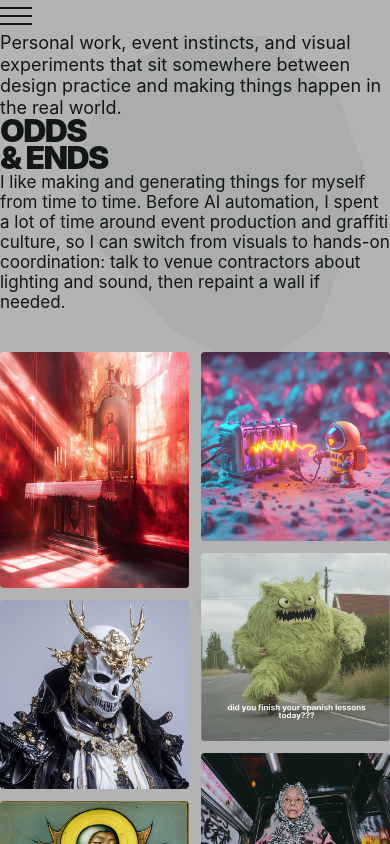
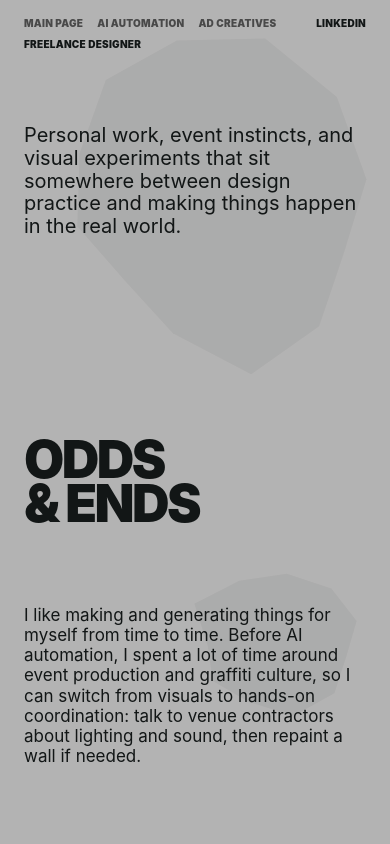
Before and after one commit to birukovhse/iurii-portfolio, a React (Vite) app: page /design-events in a window 390 px wide. Shown: the top 844 px of the page. Built offline with nearby package versions, Linux system fonts and the light colour scheme.

Commit message:
delete mobile version

```diff
--- a/src/components/Footer.tsx
+++ b/src/components/Footer.tsx
@@ -1,7 +1,10 @@
 export default function Footer() {
   return (
-    <footer className="w-full flex flex-col md:flex-row md:flex-wrap md:items-baseline justify-between gap-y-3 md:gap-y-2 px-4 py-6 md:px-6 md:pb-4 md:py-0 uppercase font-black text-[14px] md:text-[clamp(10px,1.51vw,29px)] tracking-wide text-brand-black overflow-hidden">
-      <div className="flex flex-col md:flex-row md:items-baseline gap-y-1 md:gap-y-0 md:gap-x-[clamp(12px,4vw,80px)] min-w-0">
+    <footer
+      className="w-full flex items-baseline justify-between uppercase font-black text-[clamp(10px,1.51vw,29px)] tracking-wide text-brand-black overflow-hidden"
+      style={{ padding: '0 24px 16px' }}
+    >
+      <div className="flex items-baseline gap-[clamp(12px,4vw,80px)] min-w-0">
         <a href="mailto:birukovhse@gmail.com" className="hover:opacity-70 transition-opacity shrink-0">
           birukovhse@gmail.com
         </a>
@@ -17,7 +20,7 @@ export default function Footer() {
           +31647021279
         </a>
       </div>
-      <span className="shrink-0 md:ml-[clamp(12px,1.5vw,40px)]">Randstad Netherlands</span>
+      <span className="shrink-0" style={{ marginLeft: 'clamp(12px, 2vw, 40px)' }}>Randstad Netherlands</span>
     </footer>
   );
 }
--- a/src/components/ProjectSection.tsx
+++ b/src/components/ProjectSection.tsx
@@ -25,9 +25,9 @@ export default function ProjectSection({
   invert = false,
 }: ProjectSectionProps) {
   return (
-    <section className="relative z-10 px-6 pt-20 pb-24 md:pt-0 md:pb-[200px] first:pt-0">
+    <section className="relative z-10" style={{ padding: '0 24px 200px' }}>
       {!hideTitle && (
-        <h2 className="font-black uppercase leading-[0.84] tracking-[-0.05em] text-[clamp(32px,8vw,140px)] md:text-[clamp(52px,7.5vw,140px)] text-brand-black">
+        <h2 className="font-black uppercase leading-[0.84] tracking-[-0.05em] text-[clamp(52px,7.5vw,140px)] text-brand-black">
           {title}
           {titleAccent && (
             <>
@@ -39,11 +39,12 @@ export default function ProjectSection({
       )}
 
       <div
-        className={`w-full grid gap-x-[clamp(48px,5vw,100px)] gap-y-10 md:gap-y-20 lg:items-start mt-10 md:mt-20 ${
+        className={`w-full grid gap-x-[clamp(48px,5vw,100px)] lg:items-start ${
           invert
             ? 'lg:grid-cols-[minmax(340px,1.1fr)_minmax(260px,0.72fr)]'
             : 'lg:grid-cols-[minmax(260px,0.72fr)_minmax(340px,1.1fr)]'
         }`}
+        style={{ marginTop: 80, rowGap: 80 }}
       >
         <div className={`min-w-0 ${invert ? 'lg:order-2' : ''}`}>
           {description && (
--- a/src/components/SubpageNav.tsx
+++ b/src/components/SubpageNav.tsx
@@ -1,4 +1,3 @@
-import { useState } from 'react';
 import { Link, useLocation } from 'react-router-dom';
 
 interface SubpageNavProps {
@@ -14,38 +13,12 @@ const navLinks = [
 
 const LINKEDIN_URL = 'https://www.linkedin.com/in/iurii-biriukov-756447208/';
 
-function BurgerIcon({ open }: { open: boolean }) {
-  return (
-    <div className="flex flex-col justify-center gap-1.5 w-8 h-8">
-      <span
-        className={`block h-0.5 w-full bg-brand-black transition-all ${open ? 'rotate-45 translate-y-2' : ''}`}
-      />
-      <span className={`block h-0.5 w-full bg-brand-black transition-all ${open ? 'opacity-0' : ''}`} />
-      <span
-        className={`block h-0.5 w-full bg-brand-black transition-all ${open ? '-rotate-45 -translate-y-2' : ''}`}
-      />
-    </div>
-  );
-}
-
 export default function SubpageNav({ note }: SubpageNavProps) {
   const { pathname } = useLocation();
-  const [menuOpen, setMenuOpen] = useState(false);
 
   return (
-    <header className={`relative z-20 ${note ? 'pb-20 md:pb-[200px]' : ''}`}>
-      <nav className="flex items-center justify-between px-4 py-4 md:px-6 md:py-3 md:pt-4 md:pb-[12px]">
-        <button
-          type="button"
-          onClick={() => setMenuOpen((o) => !o)}
-          className="md:hidden p-2 -m-2 touch-manipulation"
-          aria-label={menuOpen ? 'Close menu' : 'Open menu'}
-          aria-expanded={menuOpen}
-        >
-          <BurgerIcon open={menuOpen} />
-        </button>
-
-        <div className="hidden md:flex md:items-baseline md:justify-between md:flex-1 md:min-w-0">
+    <header className="relative z-10" style={{ paddingBottom: note ? 200 : 0 }}>
+      <nav className="flex items-baseline justify-between font-black uppercase text-[clamp(10px,1.51vw,29px)] tracking-wide" style={{ padding: '16px 24px 12px' }}>
         <div className="flex flex-wrap items-baseline gap-x-[clamp(14px,3.6vw,68px)] gap-y-[clamp(6px,0.6vw,12px)] min-w-0">
           {navLinks.map((link) => {
             const active = link.to === pathname;
@@ -53,7 +26,7 @@ export default function SubpageNav({ note }: SubpageNavProps) {
               <Link
                 key={link.to}
                 to={link.to}
-                  className={`shrink-0 transition-opacity hover:opacity-60 font-black uppercase text-[clamp(10px,1.51vw,29px)] tracking-wide ${
+                className={`shrink-0 transition-opacity hover:opacity-60 ${
                   active ? 'text-brand-black' : 'text-brand-gray'
                 }`}
               >
@@ -62,56 +35,21 @@ export default function SubpageNav({ note }: SubpageNavProps) {
             );
           })}
         </div>
+
         <a
           href={LINKEDIN_URL}
           target="_blank"
           rel="noopener noreferrer"
-            className="shrink-0 text-brand-black transition-opacity hover:opacity-60 font-black uppercase text-[clamp(10px,1.51vw,29px)] tracking-wide"
+          className="shrink-0 text-brand-black transition-opacity hover:opacity-60"
           style={{ marginLeft: 'clamp(12px, 2vw, 40px)' }}
         >
           LinkedIn
         </a>
-        </div>
-
-        {menuOpen && (
-          <div
-            className="fixed inset-0 z-50 bg-brand-bg md:hidden pt-20 px-6 pb-8"
-            role="dialog"
-            aria-label="Navigation menu"
-          >
-            <div className="flex flex-col gap-6">
-              {navLinks.map((link) => {
-                const active = link.to === pathname;
-                return (
-                  <Link
-                    key={link.to}
-                    to={link.to}
-                    onClick={() => setMenuOpen(false)}
-                    className={`font-black uppercase text-[24px] tracking-wide transition-opacity ${
-                      active ? 'text-brand-black' : 'text-brand-gray'
-                    }`}
-                  >
-                    {link.label}
-                  </Link>
-                );
-              })}
-              <a
-                href={LINKEDIN_URL}
-                target="_blank"
-                rel="noopener noreferrer"
-                onClick={() => setMenuOpen(false)}
-                className="font-black uppercase text-[24px] tracking-wide text-brand-black"
-              >
-                LinkedIn
-              </a>
-            </div>
-          </div>
-        )}
       </nav>
 
       {note && (
-        <div className="pt-8 px-4 md:pt-[60px] md:px-6">
-          <p className="max-w-[680px] text-[18px] md:text-[clamp(20px,2vw,36px)] leading-[1.2] md:leading-[1.14] text-brand-black">
+        <div style={{ padding: '60px 24px 0' }}>
+          <p className="max-w-[680px] text-[clamp(20px,2vw,36px)] leading-[1.14] text-brand-black">
             {note}
           </p>
         </div>
--- a/src/pages/ADCreativesPage.tsx
+++ b/src/pages/ADCreativesPage.tsx
@@ -77,7 +77,7 @@ export default function ADCreativesPage() {
           }
         />
 
-        <div className="min-h-screen flex items-center px-4 md:px-6">
+        <div className="min-h-screen flex items-center" style={{ padding: '0 24px' }}>
           <p className="max-w-[960px] text-[clamp(30px,3.6vw,68px)] font-black uppercase leading-[0.88] tracking-[-0.04em] text-brand-black">
             Built across manual craft, creative direction, and AI-assisted
             production without losing the taste of the work itself.
--- a/src/pages/AIAutomationPage.tsx
+++ b/src/pages/AIAutomationPage.tsx
@@ -9,13 +9,7 @@ const projectMedia = [
   '/media/ai-automation/n8n.png',
 ] as const;
 
-interface Project {
-  title: string;
-  titleAccent?: string;
-  description: string;
-}
-
-const projects: Project[] = [
+const projects = [
   {
     title: 'Conjuring',
     description:
@@ -27,8 +21,7 @@ const projects: Project[] = [
       'This tool helps teams produce SEO-driven promotional articles for different brands, briefs, brand books, and editorial guidelines. It removes the repetitive drafting stage so professional copywriters can focus on ideas, structure, and editing instead of spending their energy on first-pass writing.',
   },
   {
-    title: 'Trend',
-    titleAccent: 'Watcher',
+    title: 'TrendWatcher',
     description:
       'I helped shape a large internal system that automatically scans social-media trends, turns them into video concepts and scripts, and then generates new creative directions from prompts supplied by SMM managers.',
   },
@@ -56,7 +49,6 @@ export default function AIAutomationPage() {
           <ProjectSection
             key={i}
             title={project.title}
-            titleAccent={project.titleAccent}
             description={project.description}
             blocks={[]}
             invert={i % 2 === 1}
@@ -69,7 +61,7 @@ export default function AIAutomationPage() {
           />
         ))}
 
-        <div className="min-h-screen flex items-center px-4 md:px-6">
+        <div className="min-h-screen flex items-center" style={{ padding: '0 24px' }}>
           <p className="max-w-[960px] text-[clamp(30px,3.6vw,68px)] font-black uppercase leading-[0.88] tracking-[-0.04em] text-brand-black">
             And a dozen other small tools that turned repetitive production work
             into reusable internal systems.
--- a/src/pages/DesignEventsPage.tsx
+++ b/src/pages/DesignEventsPage.tsx
@@ -60,7 +60,7 @@ export default function DesignEventsPage() {
           }
         />
 
-        <div className="min-h-screen flex items-center px-4 md:px-6">
+        <div className="min-h-screen flex items-center" style={{ padding: '0 24px' }}>
           <p className="max-w-[960px] text-[clamp(30px,3.6vw,68px)] font-black uppercase leading-[0.88] tracking-[-0.04em] text-brand-black">
             A side of the portfolio where design instincts, production sense,
             and rough visual energy meet in one place.
--- a/src/pages/HomePage.tsx
+++ b/src/pages/HomePage.tsx
@@ -2,7 +2,6 @@ import { useState } from 'react';
 import { Link } from 'react-router-dom';
 import Footer from '../components/Footer';
 import GenerativeAnimation, { type HoverMode } from '../components/GenerativeAnimation';
-import StaticHeroShapes from '../components/StaticHeroShapes';
 
 const roles = [
   {
@@ -31,20 +30,15 @@ export default function HomePage() {
   return (
     <div className="h-screen flex flex-col bg-brand-bg font-inter relative overflow-hidden">
       <main className="flex-1 relative">
-        <div className="absolute right-0 top-0 hidden w-[42%] h-full md:block">
+        <div className="absolute right-0 top-0 w-[42%] h-full">
           <GenerativeAnimation hoverMode={animMode} />
         </div>
-        <StaticHeroShapes />
 
-        <div className="relative z-10 pointer-events-none h-full flex flex-col justify-between px-4 pt-4 md:px-6 md:pt-4">
-          {/* Mobile-only h1: HELLO I'M left, IURII BIRIUKOV right */}
-          <h1 className="font-black uppercase leading-[0.95] tracking-[-0.02em] text-brand-black w-full block md:hidden">
-            <span className="text-[42px] block">Hello I&apos;m</span>
-            <span className="text-[42px] block text-right">Iurii Biriukov</span>
-          </h1>
-
-          {/* Desktop h1: original grid layout */}
-          <h1 className="font-black text-[clamp(28px,6.67vw,128px)] uppercase leading-[1] tracking-[-0.02em] text-brand-black grid grid-cols-[auto_auto_1fr] items-baseline gap-x-[clamp(8px,2.5vw,40px)] w-full hidden md:grid">
+        <div
+          className="relative z-10 pointer-events-none h-full flex flex-col justify-between"
+          style={{ padding: '16px 24px 0 24px' }}
+        >
+          <h1 className="font-black text-[clamp(32px,6.67vw,128px)] uppercase leading-[1] tracking-[-0.02em] text-brand-black grid grid-cols-[auto_auto_1fr] items-baseline gap-x-[clamp(10px,2.5vw,40px)] w-full">
             <span>Hello</span>
             <span>I&apos;m</span>
             <span className="justify-self-end text-right">Iurii Biriukov</span>
@@ -54,7 +48,7 @@ export default function HomePage() {
             <Link
               key={to}
               to={to}
-              className="inline-flex w-fit flex-col font-black uppercase leading-[0.88] tracking-[-0.03em] text-brand-gray transition-colors duration-300 pointer-events-auto text-[42px] md:text-[clamp(20px,5vw,96px)]"
+              className="inline-flex w-fit flex-col font-black text-[clamp(20px,5vw,96px)] uppercase leading-[0.82] tracking-[-0.03em] text-brand-gray transition-colors duration-300 pointer-events-auto"
               onMouseEnter={(e) => {
                 e.currentTarget.style.color = hoverColor;
                 setAnimMode(hoverMode);
```
Lines whose indentation alone changed are shown as unchanged.
